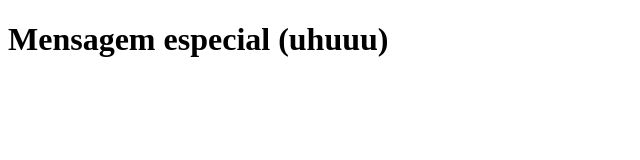
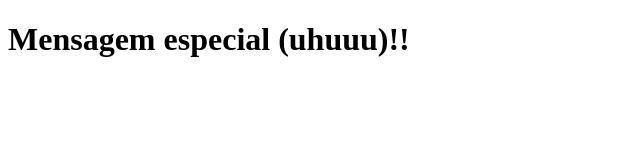
Before and after one commit to GiancarloPagliarini/clone-tabnews, a Next.js app: page / in a window 1280 px wide. Shown: the top 160 px of the page, without its empty margins (0-640 px from the left). Built offline with nearby package versions, Linux system fonts and the light colour scheme.

Commit message:
Modifica a frase

```diff
--- a/pages/index.js
+++ b/pages/index.js
@@ -1,5 +1,5 @@
 function Home() {
-    return <h1>Mensagem especial (uhuuu)</h1>
+    return <h1>Mensagem especial (uhuuu)!!</h1>
 }
 
 export default Home
```
